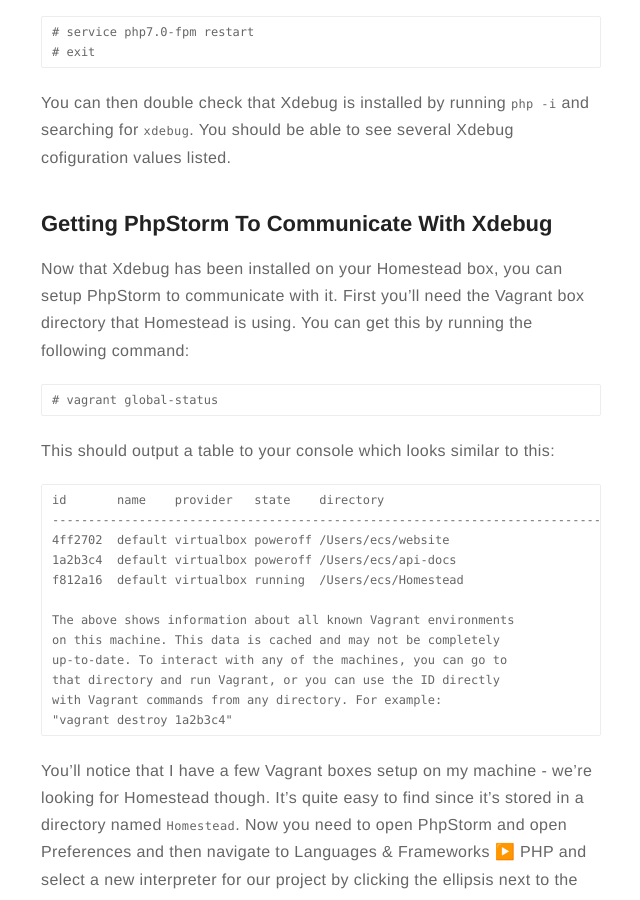
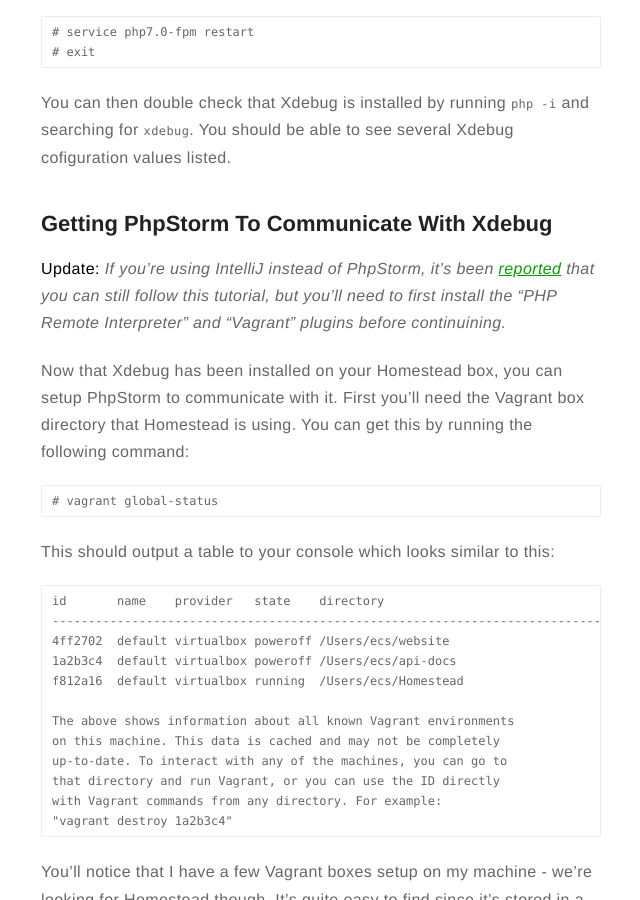
Before and after one commit to edcs/username.github.io, a Jekyll site: the page built from _posts/2016-12-14-setting-up-xdebug-with-phpstorm-and-laravel-homestead.md, in a window 1280 px wide and 900 px high, scrolled down 1548 px. Shown: the whole window, without its empty margins (319-959 px from the left). Built offline with Jekyll 4.4.1, drawn with Linux system fonts in a browser that asks for light colours; emoji names are drawn with the system emoji font.

Commit message:
Update 2016-12-14-setting-up-xdebug-with-phpstorm-and-laravel-homestead.md

```diff
--- a/_posts/2016-12-14-setting-up-xdebug-with-phpstorm-and-laravel-homestead.md
+++ b/_posts/2016-12-14-setting-up-xdebug-with-phpstorm-and-laravel-homestead.md
@@ -67,6 +67,10 @@
 see several Xdebug cofiguration values listed.
 
 ## Getting PhpStorm To Communicate With Xdebug
+
+**Update:** _If you're using IntelliJ instead of PhpStorm, it's been
+[reported](https://github.com/edcs/edcs.github.io/issues/2) that you can still follow this tutorial, but
+you'll need to first install the "PHP Remote Interpreter" and "Vagrant" plugins before continuining._
 
 Now that Xdebug has been installed on your Homestead box, you can setup PhpStorm to communicate with it. First you'll
 need the Vagrant box directory that Homestead is using. You can get this by running the following command:
```
